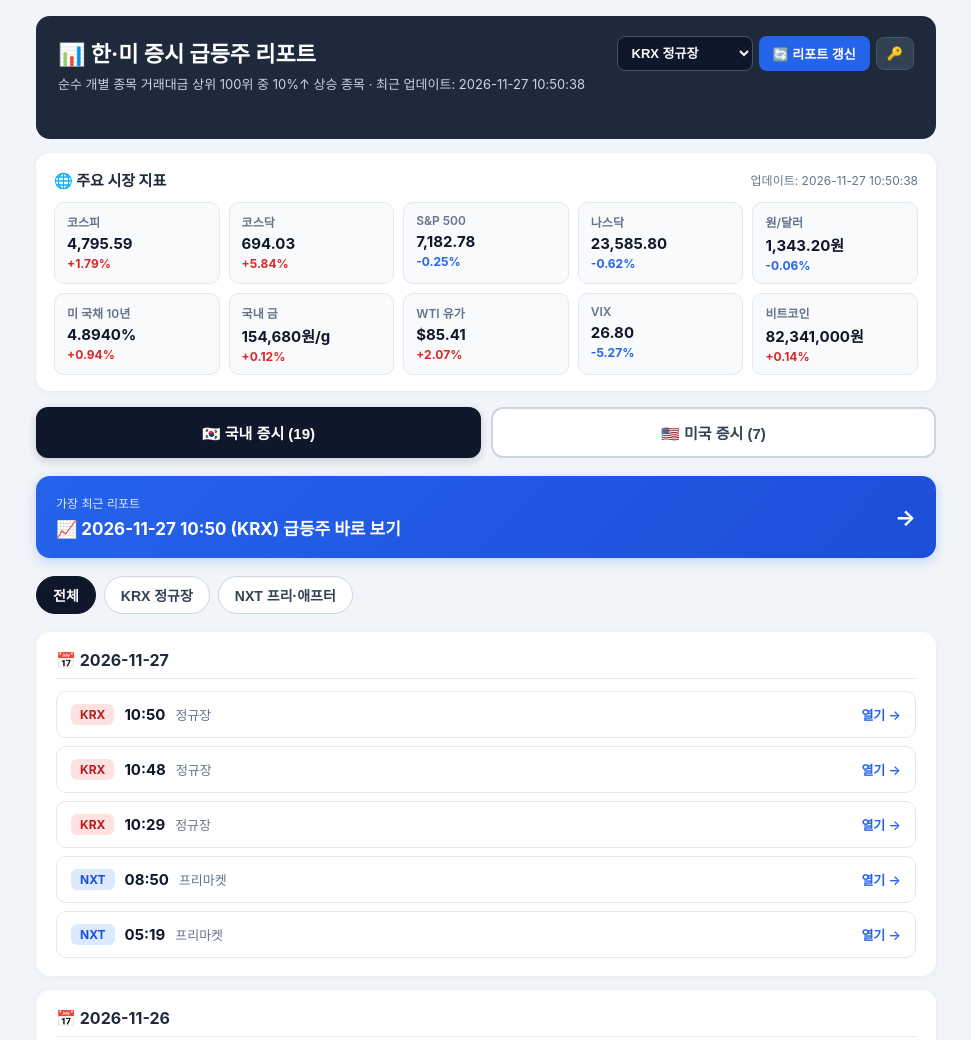
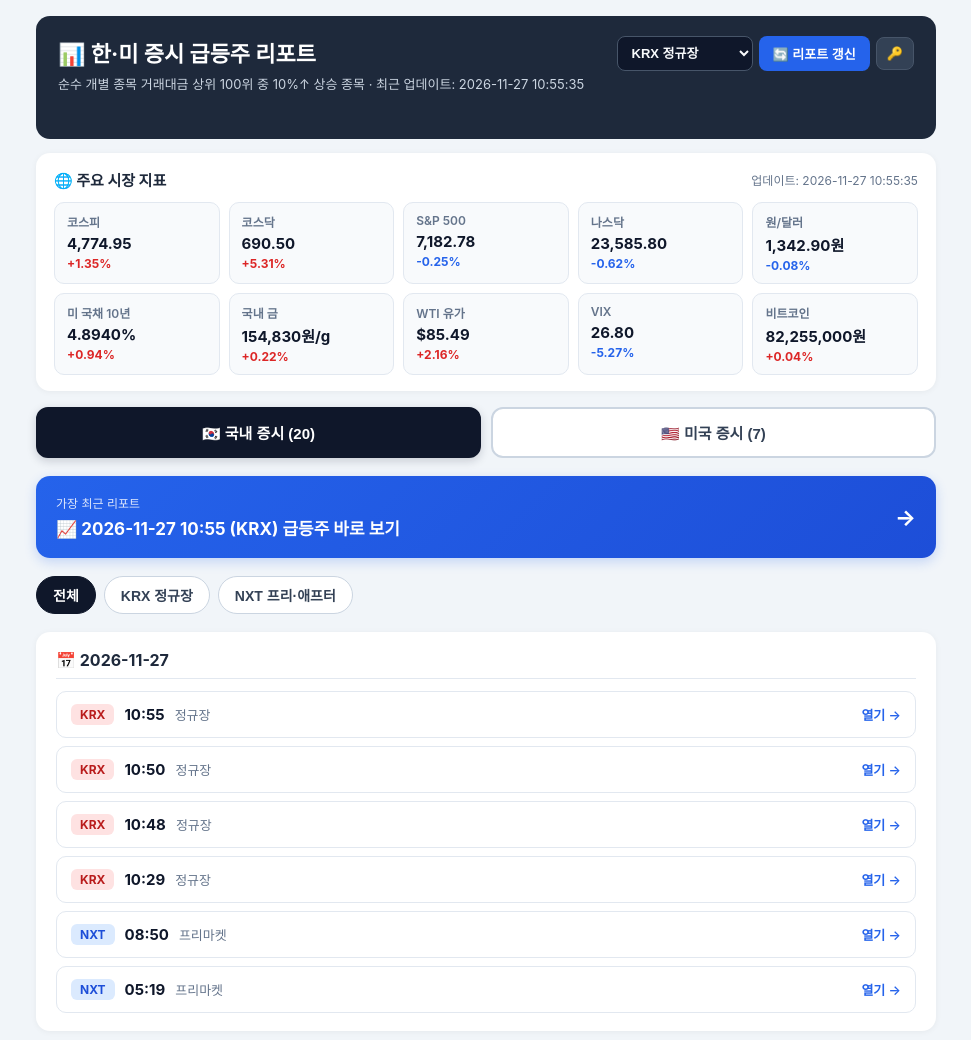
Before and after one commit to no1frieza-cyber/stock-report, a plain HTML site: page index.html in a window 1280 px wide. Shown: the top 1040 px of the page, without its empty margins (154-1125 px from the left). Drawn offline with Linux system fonts and the light colour scheme.

Commit message:
Update index page (20261127 1055)

```diff
--- a/index.html
+++ b/index.html
@@ -67,9 +67,9 @@
       <div class="header-top">
         <div>
           <h1>📊 한·미 증시 급등주 리포트</h1>
-          <p>순수 개별 종목 거래대금 상위 100위 중 10%↑ 상승 종목 · 최근 업데이트: 2026-11-27 10:50:38</p>
+          <p>순수 개별 종목 거래대금 상위 100위 중 10%↑ 상승 종목 · 최근 업데이트: 2026-11-27 10:55:35</p>
         </div>
-        <div class="refresh-bar" id="refreshControls" data-repo="no1frieza-cyber/stock-report" data-updated="2026-11-27 10:50:38">
+        <div class="refresh-bar" id="refreshControls" data-repo="no1frieza-cyber/stock-report" data-updated="2026-11-27 10:55:35">
           <select id="modeSelect" class="mode-select">
             <option value="krx">KRX 정규장</option>
             <option value="nxt">NXT 프리·애프터</option>
@@ -86,20 +86,20 @@
     <section class="ind-section">
       <div class="ind-header">
         <span class="ind-title">🌐 주요 시장 지표</span>
-        <span class="ind-time">업데이트: 2026-11-27 10:50:38</span>
+        <span class="ind-time">업데이트: 2026-11-27 10:55:35</span>
       </div>
       <div class="ind-grid">
 
             <div class="ind-card">
               <div class="ind-label">코스피</div>
-              <div class="ind-value">4,795.59</div>
-              <div class="ind-rate ind-up">+1.79%</div>
+              <div class="ind-value">4,774.95</div>
+              <div class="ind-rate ind-up">+1.35%</div>
             </div>
 
             <div class="ind-card">
               <div class="ind-label">코스닥</div>
-              <div class="ind-value">694.03</div>
-              <div class="ind-rate ind-up">+5.84%</div>
+              <div class="ind-value">690.50</div>
+              <div class="ind-rate ind-up">+5.31%</div>
             </div>
 
             <div class="ind-card">
@@ -116,8 +116,8 @@
 
             <div class="ind-card">
               <div class="ind-label">원/달러</div>
-              <div class="ind-value">1,343.20원</div>
-              <div class="ind-rate ind-down">-0.06%</div>
+              <div class="ind-value">1,342.90원</div>
+              <div class="ind-rate ind-down">-0.08%</div>
             </div>
 
             <div class="ind-card">
@@ -128,14 +128,14 @@
 
             <div class="ind-card">
               <div class="ind-label">국내 금</div>
-              <div class="ind-value">154,680원/g</div>
-              <div class="ind-rate ind-up">+0.12%</div>
+              <div class="ind-value">154,830원/g</div>
+              <div class="ind-rate ind-up">+0.22%</div>
             </div>
 
             <div class="ind-card">
               <div class="ind-label">WTI 유가</div>
-              <div class="ind-value">$85.41</div>
-              <div class="ind-rate ind-up">+2.07%</div>
+              <div class="ind-value">$85.49</div>
+              <div class="ind-rate ind-up">+2.16%</div>
             </div>
 
             <div class="ind-card">
@@ -146,23 +146,23 @@
 
             <div class="ind-card">
               <div class="ind-label">비트코인</div>
-              <div class="ind-value">82,341,000원</div>
-              <div class="ind-rate ind-up">+0.14%</div>
+              <div class="ind-value">82,255,000원</div>
+              <div class="ind-rate ind-up">+0.04%</div>
             </div>
 
       </div>
     </section>
 
     <div class="market-tabs">
-      <button class="market-tab active" data-tab="kr">🇰🇷 국내 증시 (19)</button>
+      <button class="market-tab active" data-tab="kr">🇰🇷 국내 증시 (20)</button>
       <button class="market-tab" data-tab="us">🇺🇸 미국 증시 (7)</button>
     </div>
     <div id="panel-kr" class="market-panel">
 
-    <a class="latest-banner" href="reports/20261127_1050_KRX.html">
+    <a class="latest-banner" href="reports/20261127_1055_KRX.html">
       <div>
         <div class="latest-tag">가장 최근 리포트</div>
-        <div class="latest-title">📈 2026-11-27 10:50 (KRX) 급등주 바로 보기</div>
+        <div class="latest-title">📈 2026-11-27 10:55 (KRX) 급등주 바로 보기</div>
       </div>
       <span class="latest-arrow">→</span>
     </a>
@@ -176,6 +176,15 @@
             <section class="date-group">
               <h2 class="date-title">📅 2026-11-27</h2>
               <div class="card-grid">
+
+                <a class="report-card" data-mode="KRX" href="reports/20261127_1055_KRX.html">
+                  <div class="card-left">
+                    <span class="badge badge-krx">KRX</span>
+                    <span class="card-time">10:55</span>
+                    <span class="card-session">정규장</span>
+                  </div>
+                  <span class="card-arrow">열기 →</span>
+                </a>
 
                 <a class="report-card" data-mode="KRX" href="reports/20261127_1050_KRX.html">
                   <div class="card-left">
```
